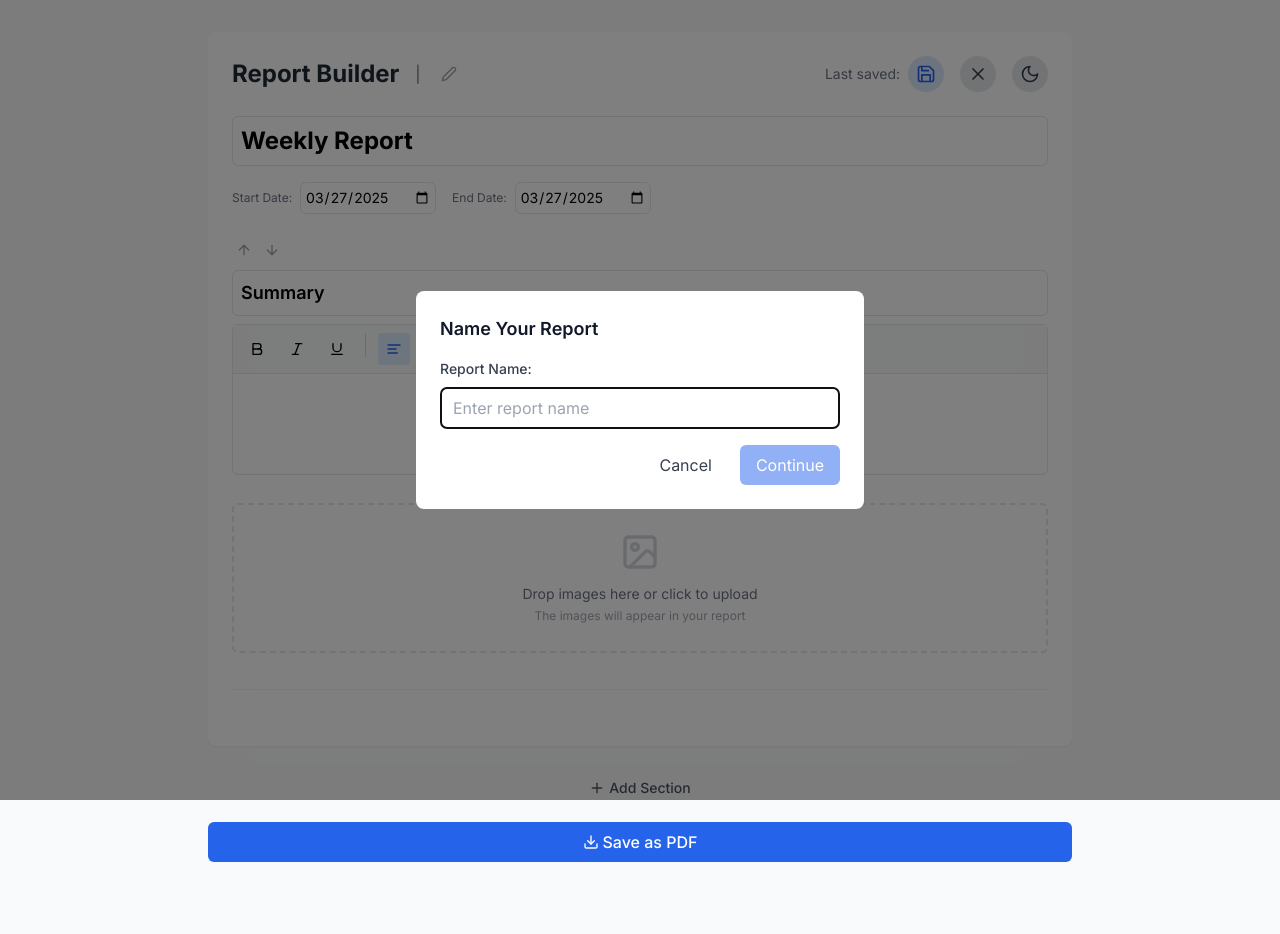
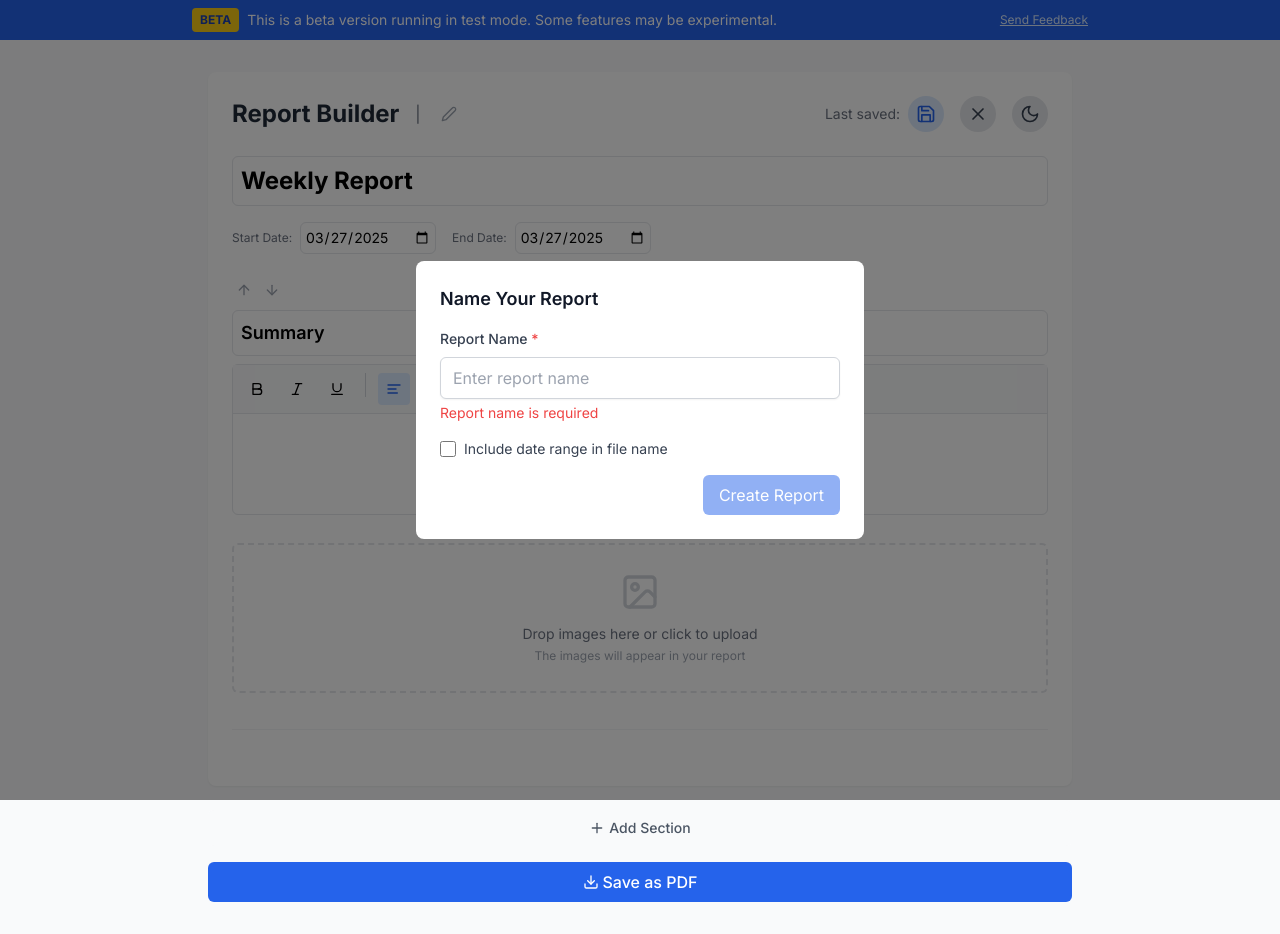
Before and after one commit to Abdulmumin5206/WS1, a Next.js app: page / in a window 1280 px wide. Both pictures are taken after a click on the button "New Report". Before the commit the page ends 894 px from the top, so only its background shows below. Built offline with nearby package versions, Linux system fonts and the light colour scheme.

Commit message:
Updated some code

```diff
--- a/src/components/MainPage.tsx
+++ b/src/components/MainPage.tsx
@@ -1,9 +1,10 @@
 import React, { useState, useEffect } from 'react';
-import { FileText, Plus, Clock, FolderOpen, Trash2, Edit2, X, Edit, Download } from 'lucide-react';
+import { FileText, Plus, Clock, FolderOpen, Trash2, Edit2, X, Edit, Download, Moon, Sun } from 'lucide-react';
 import { useRouter } from 'next/navigation';
 import ReportBuilder from './ReportBuilder';
 import { indexedDBService } from '@/utils/indexedDB';
 import { toast } from 'react-hot-toast';
+import { useTheme } from '@/contexts/ThemeContext';
 
 interface RecentReport {
   id: string;
@@ -16,10 +17,12 @@ interface RecentReport {
     endDate: string;
     sections: any[];
   };
+  size?: number;
 }
 
 const MainPage: React.FC = () => {
   const router = useRouter();
+  const { theme, toggleTheme } = useTheme();
   const [recentReports, setRecentReports] = useState<RecentReport[]>([]);
   const [showReportBuilder, setShowReportBuilder] = useState(false);
   const [selectedReport, setSelectedReport] = useState<RecentReport | null>(null);
@@ -108,6 +111,14 @@ const MainPage: React.FC = () => {
     });
   };
 
+  const formatFileSize = (bytes: number): string => {
+    if (bytes === 0) return '0 B';
+    const k = 1024;
+    const sizes = ['B', 'KB', 'MB', 'GB'];
+    const i = Math.floor(Math.log(bytes) / Math.log(k));
+    return `${parseFloat((bytes / Math.pow(k, i)).toFixed(1))} ${sizes[i]}`;
+  };
+
   const generatePDF = async (report: RecentReport) => {
     // This will be implemented later
     console.log('Generating PDF for report:', report);
@@ -133,6 +144,26 @@ const MainPage: React.FC = () => {
 
   return (
     <div className="min-h-screen bg-gray-50 dark:bg-slate-900">
+      {/* Beta Version Banner */}
+      <div className="bg-blue-600 text-white px-4 py-2">
+        <div className="container mx-auto max-w-4xl flex items-center justify-between">
+          <div className="flex items-center gap-2">
+            <span className="bg-yellow-400 text-blue-800 text-xs font-bold px-2 py-1 rounded">BETA</span>
+            <p className="text-sm">This is a beta version running in test mode. Some features may be experimental.</p>
+          </div>
+          <a
+            href="#"
+            className="text-xs text-blue-100 hover:text-white underline"
+            onClick={(e) => {
+              e.preventDefault();
+              toast.success('Feedback feature coming soon!');
+            }}
+          >
+            Send Feedback
+          </a>
+        </div>
+      </div>
+
       {/* Delete Confirmation Modal */}
       {showDeleteConfirm && (
         <div className="fixed inset-0 bg-black bg-opacity-50 flex items-center justify-center z-50">
@@ -166,6 +197,18 @@ const MainPage: React.FC = () => {
           <h1 className="text-3xl font-bold text-gray-800 dark:text-white">
             Report Builder
           </h1>
+          <div className="flex items-center gap-4">
+            <button
+              onClick={toggleTheme}
+              className="p-2 rounded-full bg-gray-200 dark:bg-slate-700 text-gray-700 dark:text-gray-300 hover:bg-gray-300 dark:hover:bg-slate-600"
+              title={theme === "light" ? "Switch to dark mode" : "Switch to light mode"}
+            >
+              {theme === "light" ? (
+                <Moon className="h-5 w-5" />
+              ) : (
+                <Sun className="h-5 w-5" />
+              )}
+            </button>
             <button
               onClick={createNewReport}
               className="flex items-center px-4 py-2 bg-blue-600 text-white rounded-lg hover:bg-blue-700 transition-colors"
@@ -174,9 +217,10 @@ const MainPage: React.FC = () => {
               New Report
             </button>
           </div>
+        </div>
 
         {/* Recent Reports Section */}
-        <div className="bg-white dark:bg-slate-800 rounded-lg shadow-sm p-6 mb-6">
+        <div className="bg-white dark:bg-slate-800 rounded-lg shadow-sm p-6">
           <div className="flex items-center mb-4">
             <Clock className="h-5 w-5 text-gray-500 dark:text-gray-400 mr-2" />
             <h2 className="text-xl font-semibold text-gray-800 dark:text-white">
@@ -244,9 +288,10 @@ const MainPage: React.FC = () => {
                           </button>
                         </div>
                       )}
-                      <p className="text-sm text-gray-500 dark:text-gray-400">
-                        Last modified: {formatDate(report.lastModified)}
-                      </p>
+                      <div className="flex items-center gap-4 text-sm text-gray-500 dark:text-gray-400">
+                        <span>Last modified: {formatDate(report.lastModified)}</span>
+                        <span>Size: {formatFileSize(report.size || 0)}</span>
+                      </div>
                     </div>
                   </div>
                   <button
@@ -261,37 +306,6 @@ const MainPage: React.FC = () => {
             </div>
           )}
         </div>
-
-        {/* Quick Actions Section */}
-        <div className="bg-white dark:bg-slate-800 rounded-lg shadow-sm p-6">
-          <div className="flex items-center mb-4">
-            <FolderOpen className="h-5 w-5 text-gray-500 dark:text-gray-400 mr-2" />
-            <h2 className="text-xl font-semibold text-gray-800 dark:text-white">
-              Quick Actions
-            </h2>
-          </div>
-
-          <div className="grid grid-cols-1 md:grid-cols-2 gap-4">
-            <button
-              onClick={createNewReport}
-              className="flex items-center justify-center p-4 bg-gray-50 dark:bg-slate-700 rounded-lg hover:bg-gray-100 dark:hover:bg-slate-600 transition-colors"
-            >
-              <Plus className="h-6 w-6 text-gray-500 dark:text-gray-400 mr-2" />
-              <span className="text-gray-700 dark:text-gray-300">New Report</span>
-            </button>
-
-            <button
-              onClick={() => {
-                // TODO: Implement file upload functionality
-                alert('File upload coming soon!');
-              }}
-              className="flex items-center justify-center p-4 bg-gray-50 dark:bg-slate-700 rounded-lg hover:bg-gray-100 dark:hover:bg-slate-600 transition-colors"
-            >
-              <FileText className="h-6 w-6 text-gray-500 dark:text-gray-400 mr-2" />
-              <span className="text-gray-700 dark:text-gray-300">Open PDF</span>
-            </button>
-          </div>
-        </div>
       </main>
     </div>
   );
--- a/src/components/ReportBuilder.tsx
+++ b/src/components/ReportBuilder.tsx
@@ -107,6 +107,7 @@ const ReportBuilder: React.FC<ReportBuilderProps> = ({ initialData, reportId, on
     type: ''
   });
   const [isInitialized, setIsInitialized] = useState(!!initialData?.name || !!reportId);
+  const [useDateInName, setUseDateInName] = useState(false);
 
   // Refs
   const fileInputRef = useRef<HTMLInputElement>(null);
@@ -146,6 +147,38 @@ const ReportBuilder: React.FC<ReportBuilderProps> = ({ initialData, reportId, on
     loadReport();
   }, [initialData, reportId]);
 
+  // Calculate total report size
+  const calculateReportSize = (sections: Section[]): number => {
+    // Calculate size of text content
+    const contentSize = new Blob([JSON.stringify({
+      title: reportTitle,
+      startDate: reportStartDate,
+      endDate: reportEndDate,
+      sections: sections.map(s => ({
+        ...s,
+        content: s.content,
+        images: s.images.map(img => ({
+          ...img,
+          url: '' // Don't include the full image data in size calculation
+        }))
+      }))
+    })]).size;
+
+    // Calculate size of all images
+    const imageSize = sections.reduce((total, section) => {
+      return total + section.images.reduce((sectionTotal, img) => {
+        // For data URLs, remove the prefix and calculate actual base64 size
+        if (img.url.startsWith('data:')) {
+          const base64 = img.url.split(',')[1];
+          return sectionTotal + (base64.length * 0.75); // base64 is 4/3 times larger than actual size
+        }
+        return sectionTotal;
+      }, 0);
+    }, 0);
+
+    return contentSize + imageSize;
+  };
+
   // Save function
   const saveReport = async (forceSave: boolean = false) => {
     if (!reportName && !forceSave) return;
@@ -157,11 +190,14 @@ const ReportBuilder: React.FC<ReportBuilderProps> = ({ initialData, reportId, on
         type: ''
       });
 
+      const reportSize = calculateReportSize(sections);
+
       const currentReport = {
         id: currentReportIdRef.current || `report_${Date.now()}`,
         name: reportName,
         title: reportTitle,
         lastModified: new Date().toISOString(),
+        size: reportSize,
         content: {
           name: reportName,
           title: reportTitle,
@@ -197,39 +233,43 @@ const ReportBuilder: React.FC<ReportBuilderProps> = ({ initialData, reportId, on
     }
   };
 
-  // Handle initial name prompt
-  const handleNamePrompt = async () => {
-    if (!newReportName.trim()) return;
-
-    try {
-      // Check if name already exists
-      const reports = await indexedDBService.getAllReports();
-      const existingReport = reports.find(r => r.name === newReportName.trim());
-
-      if (existingReport) {
-        if (window.confirm(`A report named "${newReportName}" already exists. Do you want to create a new version?`)) {
-          setReportName(newReportName.trim());
-          currentReportIdRef.current = `report_${Date.now()}`;
-        } else {
-          return;
-        }
-      } else {
-        setReportName(newReportName.trim());
-        currentReportIdRef.current = `report_${Date.now()}`;
-      }
-
-      setShowNamePrompt(false);
-      setIsInitialized(true);
-      await saveReport(true);
-    } catch (error) {
-      console.error('Error checking report name:', error);
-      setSaveStatus({
-        isSaving: false,
-        message: 'Failed to create report',
-        type: 'error'
-      });
+  // Update the getDefaultReportName function
+  const getDefaultReportName = (startDate: string, endDate: string, baseName: string) => {
+    if (!baseName.trim()) return '';
+
+    const start = new Date(startDate);
+    const end = new Date(endDate);
+    const startMonth = start.toLocaleString('default', { month: 'long' });
+    const endMonth = end.toLocaleString('default', { month: 'long' });
+    const startYear = start.getFullYear();
+    const endYear = end.getFullYear();
+
+    let dateStr = '';
+    if (startMonth === endMonth && startYear === endYear) {
+      dateStr = `${start.getDate()}-${end.getDate()}_${startMonth}_${startYear}`;
+    } else if (startYear === endYear) {
+      dateStr = `${start.getDate()}_${startMonth}-${end.getDate()}_${endMonth}_${startYear}`;
+    } else {
+      dateStr = `${start.getDate()}_${startMonth}_${startYear}-${end.getDate()}_${endMonth}_${endYear}`;
     }
-  };
+
+    return baseName ? `${baseName}_${dateStr}` : dateStr;
+  };
+
+  // Update the useEffect for initial name prompt
+  useEffect(() => {
+    if (!initialData && !reportId && !reportName) {
+      setShowNamePrompt(true);
+    }
+  }, [initialData, reportId, reportName]);
+
+  // Add effect to update report name when dates change
+  useEffect(() => {
+    if (reportStartDate && reportEndDate && !reportName) {
+      const newName = getDefaultReportName(reportStartDate, reportEndDate, reportName);
+      setReportName(newName);
+    }
+  }, [reportStartDate, reportEndDate, reportName]);
 
   // Auto-save effect
   useEffect(() => {
@@ -1007,10 +1047,30 @@ const ReportBuilder: React.FC<ReportBuilderProps> = ({ initialData, reportId, on
   // RENDER
   // ------------------
   return (
-    <div className="min-h-screen bg-gray-50">
+    <div className="min-h-screen bg-gray-50 dark:bg-slate-900">
+      {/* Beta Version Banner */}
+      <div className="bg-blue-600 text-white px-4 py-2">
+        <div className="container mx-auto max-w-4xl flex items-center justify-between">
+          <div className="flex items-center gap-2">
+            <span className="bg-yellow-400 text-blue-800 text-xs font-bold px-2 py-1 rounded">BETA</span>
+            <p className="text-sm">This is a beta version running in test mode. Some features may be experimental.</p>
+          </div>
+          <a
+            href="#"
+            className="text-xs text-blue-100 hover:text-white underline"
+            onClick={(e) => {
+              e.preventDefault();
+              toast.success('Thank you for your interest! Feedback feature coming soon.');
+            }}
+          >
+            Send Feedback
+          </a>
+        </div>
+      </div>
+
       {/* Name Prompt Modal */}
       {showNamePrompt && (
-        <div className="fixed inset-0 z-50 bg-black bg-opacity-50 flex items-center justify-center">
+        <div className="fixed inset-0 bg-black bg-opacity-50 flex items-center justify-center z-50">
           <div className="bg-white dark:bg-slate-800 rounded-lg p-6 max-w-md w-full mx-4">
             <h3 className="text-lg font-semibold text-gray-900 dark:text-white mb-4">
               Name Your Report
@@ -1018,35 +1078,107 @@ const ReportBuilder: React.FC<ReportBuilderProps> = ({ initialData, reportId, on
             <div className="space-y-4">
               <div>
                 <label className="block text-sm font-medium text-gray-700 dark:text-gray-300 mb-2">
-                  Report Name:
+                  Report Name <span className="text-red-500">*</span>
                 </label>
                 <input
                   type="text"
-                  value={newReportName}
-                  onChange={(e) => setNewReportName(e.target.value)}
-                  className="w-full px-3 py-2 border border-gray-300 dark:border-gray-600 rounded-md dark:bg-slate-700 dark:text-white"
+                  value={reportName}
+                  onChange={(e) => {
+                    const newName = e.target.value;
+                    setReportName(useDateInName && reportStartDate && reportEndDate && newName.trim()
+                      ? getDefaultReportName(reportStartDate, reportEndDate, newName)
+                      : newName
+                    );
+                  }}
+                  className="w-full px-3 py-2 border border-gray-300 dark:border-gray-600 rounded-md shadow-sm focus:ring-blue-500 focus:border-blue-500 dark:bg-slate-700 dark:text-white"
                   placeholder="Enter report name"
-                  autoFocus
-                  onKeyDown={(e) => {
-                    if (e.key === 'Enter') {
-                      handleNamePrompt();
+                  required
+                />
+                {!reportName.trim() && (
+                  <p className="mt-1 text-sm text-red-500">Report name is required</p>
+                )}
+              </div>
+
+              <div className="flex items-center gap-2">
+                <input
+                  type="checkbox"
+                  id="useDateInName"
+                  checked={useDateInName}
+                  onChange={(e) => {
+                    setUseDateInName(e.target.checked);
+                    if (!e.target.checked) {
+                      // Remove date from name if unchecking
+                      setReportName(reportName.split('_')[0] || '');
+                    } else if (reportName.trim() && reportStartDate && reportEndDate) {
+                      setReportName(getDefaultReportName(reportStartDate, reportEndDate, reportName.trim()));
                     }
                   }}
+                  className="h-4 w-4 text-blue-600 rounded border-gray-300 focus:ring-blue-500"
                 />
+                <label htmlFor="useDateInName" className="text-sm text-gray-700 dark:text-gray-300">
+                  Include date range in file name
+                </label>
               </div>
-              <div className="flex justify-end gap-3">
+
+              {useDateInName && (
+                <div className="grid grid-cols-2 gap-4">
+                  <div>
+                    <label className="block text-sm font-medium text-gray-700 dark:text-gray-300 mb-2">
+                      Start Date
+                    </label>
+                    <input
+                      type="date"
+                      value={reportStartDate}
+                      onChange={(e) => {
+                        setReportStartDate(e.target.value);
+                        if (reportName.trim()) {
+                          setReportName(getDefaultReportName(e.target.value, reportEndDate, reportName.split('_')[0] || reportName));
+                        }
+                      }}
+                      className="w-full px-3 py-2 border border-gray-300 dark:border-gray-600 rounded-md shadow-sm focus:ring-blue-500 focus:border-blue-500 dark:bg-slate-700 dark:text-white"
+                    />
+                  </div>
+                  <div>
+                    <label className="block text-sm font-medium text-gray-700 dark:text-gray-300 mb-2">
+                      End Date
+                    </label>
+                    <input
+                      type="date"
+                      value={reportEndDate}
+                      onChange={(e) => {
+                        setReportEndDate(e.target.value);
+                        if (reportName.trim()) {
+                          setReportName(getDefaultReportName(reportStartDate, e.target.value, reportName.split('_')[0] || reportName));
+                        }
+                      }}
+                      className="w-full px-3 py-2 border border-gray-300 dark:border-gray-600 rounded-md shadow-sm focus:ring-blue-500 focus:border-blue-500 dark:bg-slate-700 dark:text-white"
+                    />
+                  </div>
+                </div>
+              )}
+
+              {useDateInName && reportStartDate && reportEndDate && reportName.trim() && (
+                <div className="text-sm text-gray-500 dark:text-gray-400 bg-gray-50 dark:bg-slate-700 p-3 rounded-md">
+                  <p className="font-medium mb-1">File Name Preview:</p>
+                  <p className="italic">
+                    {getDefaultReportName(reportStartDate, reportEndDate, reportName.split('_')[0] || reportName)}
+                  </p>
+                </div>
+              )}
+
+              <div className="flex justify-end gap-3 mt-6">
                 <button
-                  onClick={() => onClose()}
-                  className="px-4 py-2 text-gray-700 dark:text-gray-300 hover:bg-gray-100 dark:hover:bg-slate-700 rounded-md"
-                >
-                  Cancel
-                </button>
-                <button
-                  onClick={handleNamePrompt}
-                  disabled={!newReportName.trim()}
+                  onClick={() => {
+                    if (reportName.trim()) {
+                      setShowNamePrompt(false);
+                      setIsInitialized(true);
+                      saveReport(true);
+                    }
+                  }}
+                  disabled={!reportName.trim()}
                   className="px-4 py-2 bg-blue-600 text-white hover:bg-blue-700 rounded-md disabled:opacity-50 disabled:cursor-not-allowed"
                 >
-                  Continue
+                  Create Report
                 </button>
               </div>
             </div>
```
Lines whose indentation alone changed are shown as unchanged.
